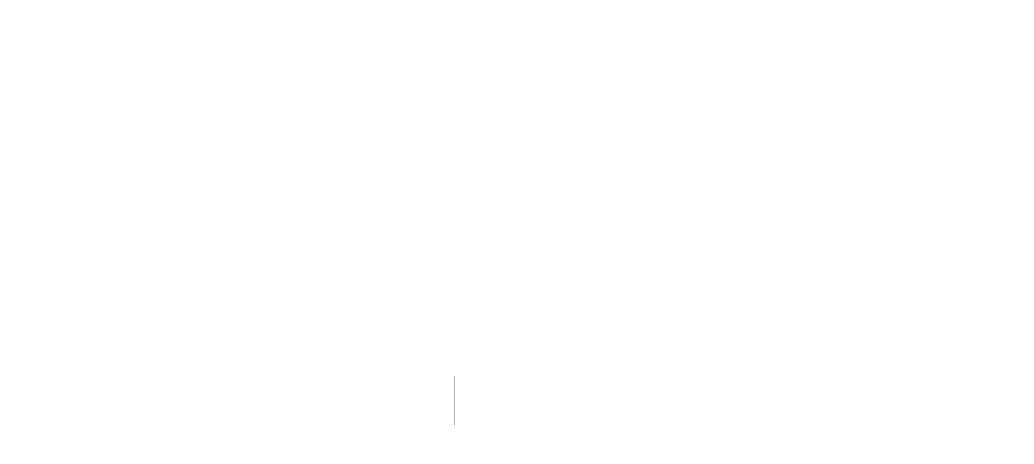
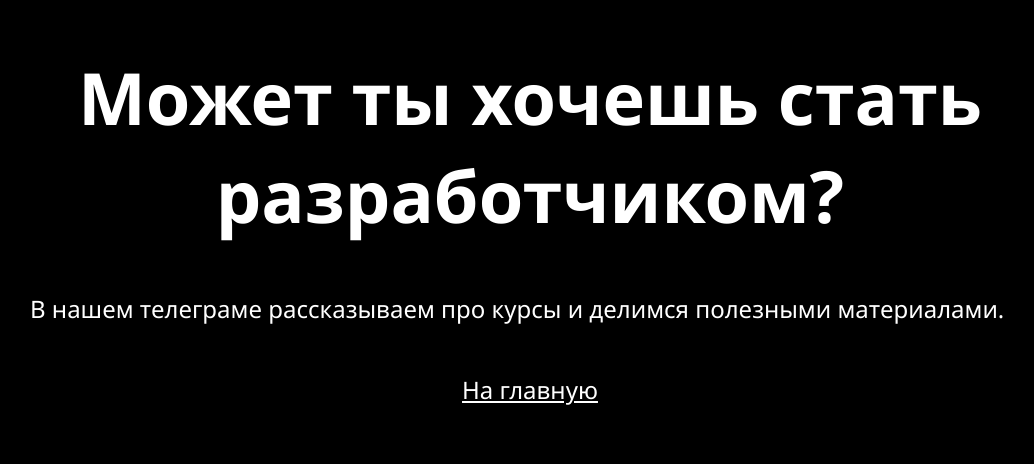
Before and after one commit to AtkishkinVlad/PikIT, a Next.js app: page /dev in a window 1280 px wide. Before the commit this address had no page. Shown: the top 464 px of the page, without its empty margins (110-1144 px from the left). Built offline with nearby package versions, Linux system fonts and the light colour scheme.

Commit message:
pik-it: add MainLink

```diff
--- /dev/null
+++ b/src/components/MainLink/MainLink.jsx
@@ -0,0 +1,9 @@
+import Link from "next/link"
+
+import styles from './MainLink.module.css'
+
+export const MainLink = () => (
+    <Link className={styles.link} class href="/">
+        На главную
+    </Link>
+)
--- /dev/null
+++ b/src/components/MainLink/MainLink.module.css
@@ -0,0 +1,7 @@
+.link {
+    text-decoration: none;
+    padding: 0.5rem;
+    background-color: #FF5A49;
+    border-radius: 0.5rem;
+    margin: 0 auto;
+}
--- /dev/null
+++ b/src/pages/dev/dev.module.css
@@ -0,0 +1,14 @@
+.job {
+    font-size: 3rem;
+    text-align: center;
+}
+
+.container {
+    margin: 0 auto;
+    width: var(--desktop-width);
+}
+
+.footer {
+    margin: 2rem auto;
+    width: fit-content;
+}
--- /dev/null
+++ b/src/pages/dev/index.jsx
@@ -0,0 +1,30 @@
+import Head from "next/head";
+
+import styles from "./dev.module.css";
+import { MainLink } from "@/components/MainLink/MainLink";
+
+export default function Dev() {
+  return (
+    <>
+      <Head>
+        <title>Пик IT — разработчик</title>
+        <meta name="description" content="Generated by create next app" />
+        <meta name="viewport" content="width=device-width, initial-scale=0.8" />
+        <link rel="icon" href="/favicon.ico" />
+      </Head>
+      <div className={styles.container}>
+        <header>
+          <h1 className={styles.job}>Может ты хочешь стать разработчиком?</h1>
+        </header>
+        <main>
+          <p>
+            В нашем телеграме рассказываем про курсы и делимся полезными материалами.
+          </p>
+        </main>
+        <footer className={styles.footer}>
+          <MainLink />
+        </footer>
+      </div>
+    </>
+  );
+}
--- a/src/pages/index.jsx
+++ b/src/pages/index.jsx
@@ -26,7 +26,7 @@ export default function Home() {
                 Любишь докопаться до сути и расписать весь процесс от и до
               </h3>
             </Link>
-            <Link href="/" className={styles.wide}>
+            <Link href="/dev" className={styles.wide}>
               <img
                 className={styles.image}
                 src="/preview6.svg"
```
Also changed, not shown: src/styles/Home.module.css (+11 -1 lines).
